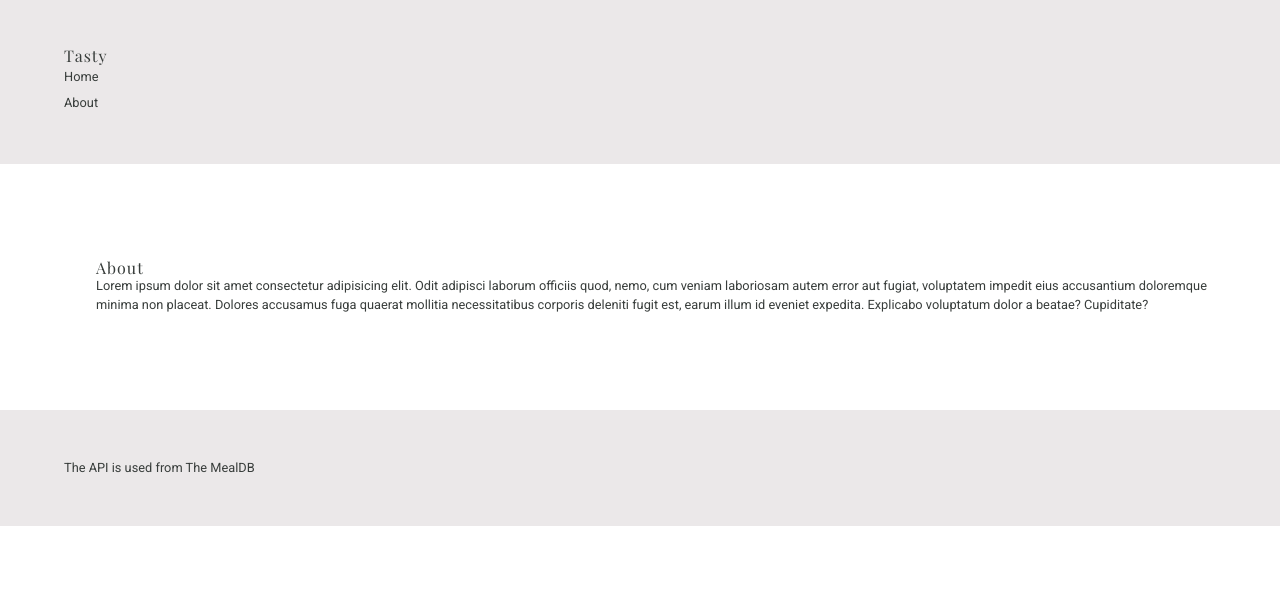
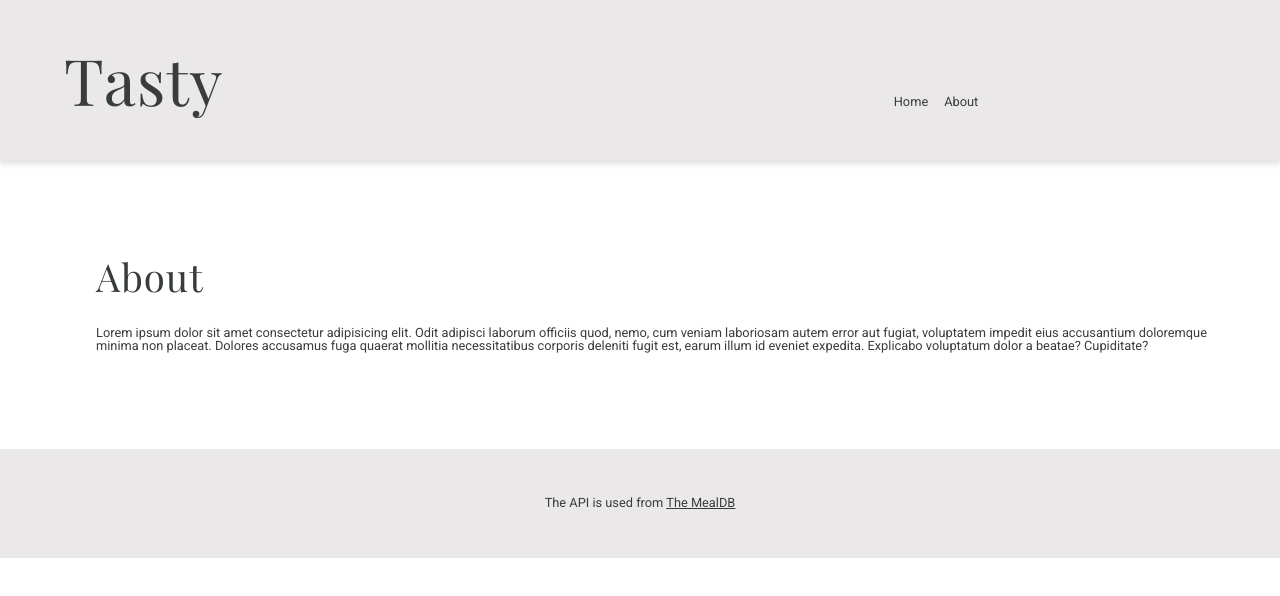
Before and after one commit to Ljusaj123/Recepies, a React (Vite) app: page /about in a window 1280 px wide. Shown: the top 596 px of the page. Built offline with nearby package versions, Linux system fonts and the light colour scheme.

Commit message:
used talwind cdn instead cli

```diff
--- a/index.html
+++ b/index.html
@@ -6,6 +6,7 @@
     <meta name="viewport" content="width=device-width, initial-scale=1.0" />
     <title>Vite + React + TS</title>
     <link href="/dist/output.css" rel="stylesheet" />
+    <script src="https://cdn.tailwindcss.com"></script>
   </head>
   <body>
     <div id="root"></div>
--- a/package.json
+++ b/package.json
@@ -7,8 +7,7 @@
     "dev": "vite",
     "build": "tsc && vite build",
     "lint": "eslint . --ext ts,tsx --report-unused-disable-directives --max-warnings 0",
-    "preview": "vite preview",
-    "tailwind": "npx tailwindcss -i ./src/styles/css/tailwind.css -o ./dist/output.css --watch^"
+    "preview": "vite preview"
   },
   "dependencies": {
     "@tanstack/react-query": "^5.14.2",
--- a/src/main.tsx
+++ b/src/main.tsx
@@ -1,7 +1,6 @@
 import React from "react";
 import ReactDOM from "react-dom/client";
 import "./styles/css/main.css";
-import "./styles/css/tailwind.css";
 import App from "./App.tsx";
 
 ReactDOM.createRoot(document.getElementById("root")!).render(
--- a/src/styles/css/tailwind.css
+++ /dev/null
@@ -1,9 +0,0 @@
-@tailwind base;
-@tailwind components;
-@tailwind utilities;
-
-@layer components {
-  .paragraph {
-    @apply leading-8 mb-4;
-  }
-}
```
